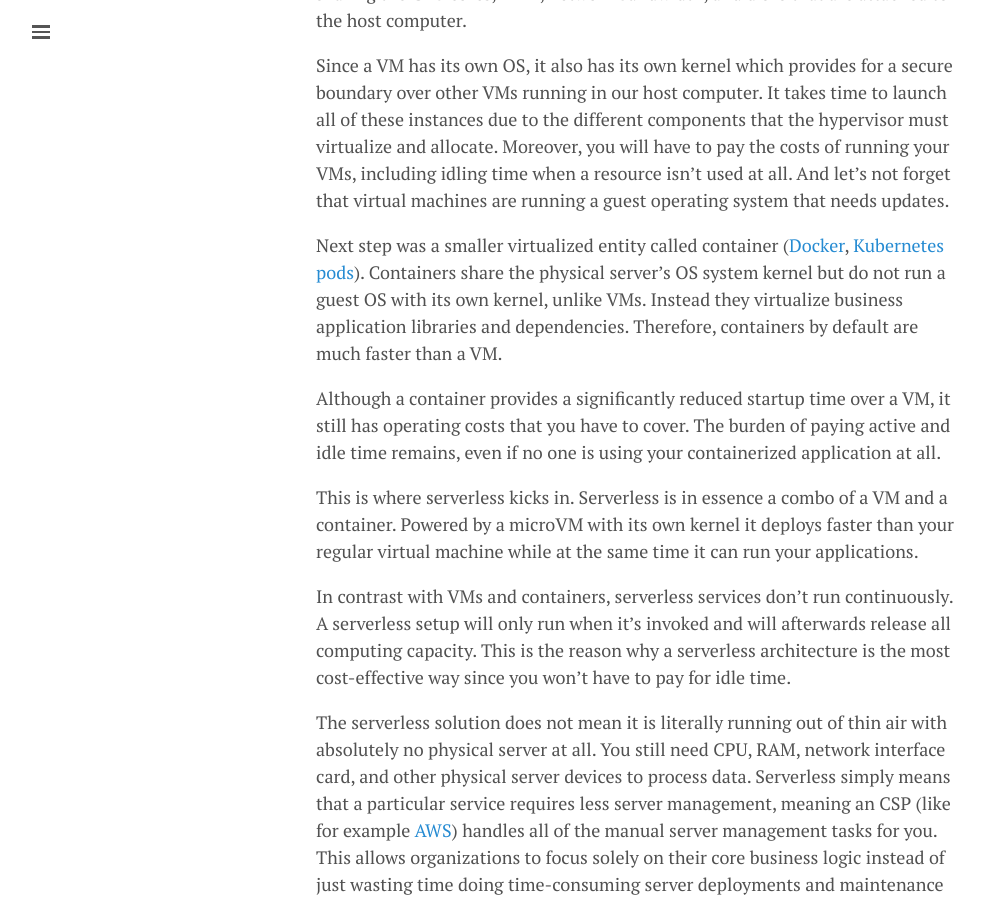
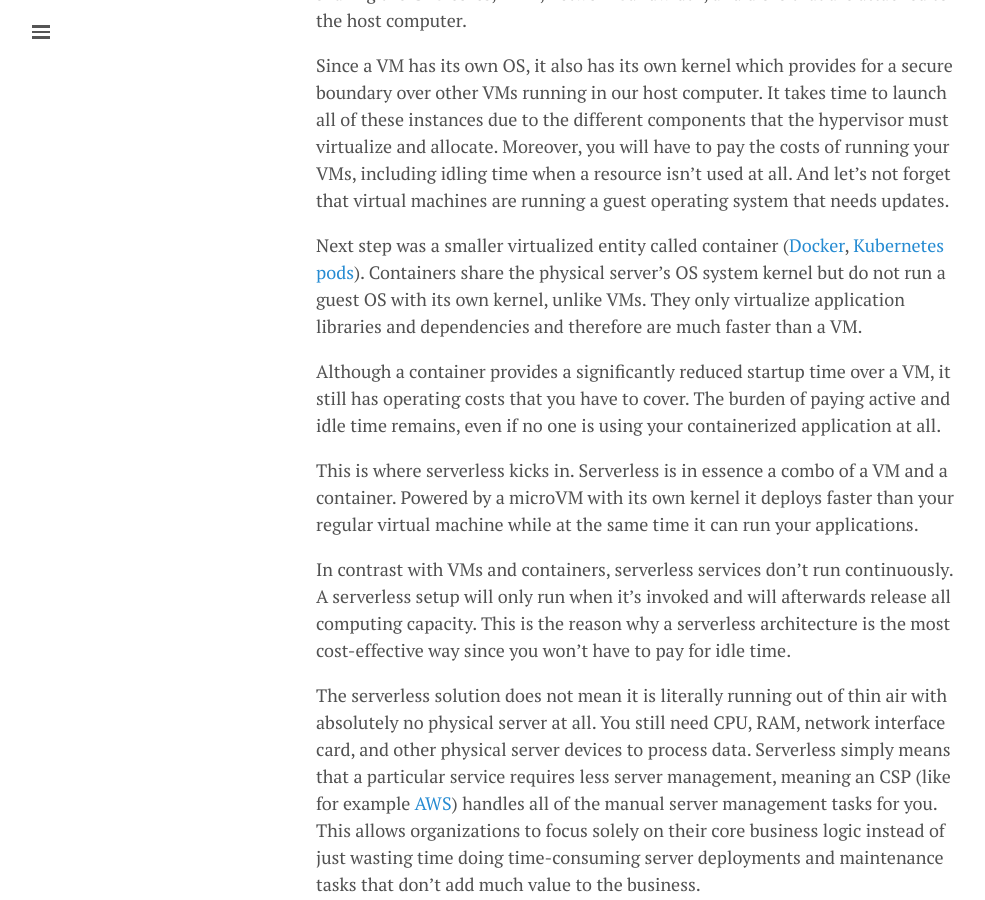
Before and after one commit to lgeurts/lgeurts.github.io, a Jekyll site: the page built from _posts/2022-03-29-what-is-serverless-computing.md, in a window 1280 px wide and 900 px high, scrolled down 643 px. Shown: the whole window, without its empty margins (0-985 px from the left). Built offline with Jekyll 4.4.1, drawn with Linux system fonts in a browser that asks for light colours; nearby versions of some CDN libraries; comment, search, counter and statistics services are not loaded.

Commit message:
Update 2022-03-29-what-is-serverless-computing.md

```diff
--- a/_posts/2022-03-29-what-is-serverless-computing.md
+++ b/_posts/2022-03-29-what-is-serverless-computing.md
@@ -17,7 +17,7 @@ Starting 2017, cloud computing ushered the era of [on-demand virtual machines](h
 
 Since a VM has its own OS, it also has its own kernel which provides for a secure boundary over other VMs running in our host computer. It takes time to launch all of these instances due to the different components that the hypervisor must virtualize and allocate. Moreover, you will have to pay the costs of running your VMs, including idling time when a resource isn’t used at all. And let's not forget that virtual machines are running a guest operating system that needs updates.
 
-Next step was a smaller virtualized entity called container ([Docker](https://aws.amazon.com/docker/), [Kubernetes pods](https://aws.amazon.com/kubernetes/)). Containers share the physical server’s OS system kernel but do not run a guest OS with its own kernel, unlike VMs. Instead they virtualize business application libraries and dependencies. Therefore, containers by default are much faster than a VM.
+Next step was a smaller virtualized entity called container ([Docker](https://aws.amazon.com/docker/), [Kubernetes pods](https://aws.amazon.com/kubernetes/)). Containers share the physical server’s OS system kernel but do not run a guest OS with its own kernel, unlike VMs. They only virtualize application libraries and dependencies and therefore are much faster than a VM.
 
 Although a container provides a significantly reduced startup time over a VM, it still has operating costs that you have to cover. The burden of paying active and idle time remains, even if no one is using your containerized application at all.
 
```
